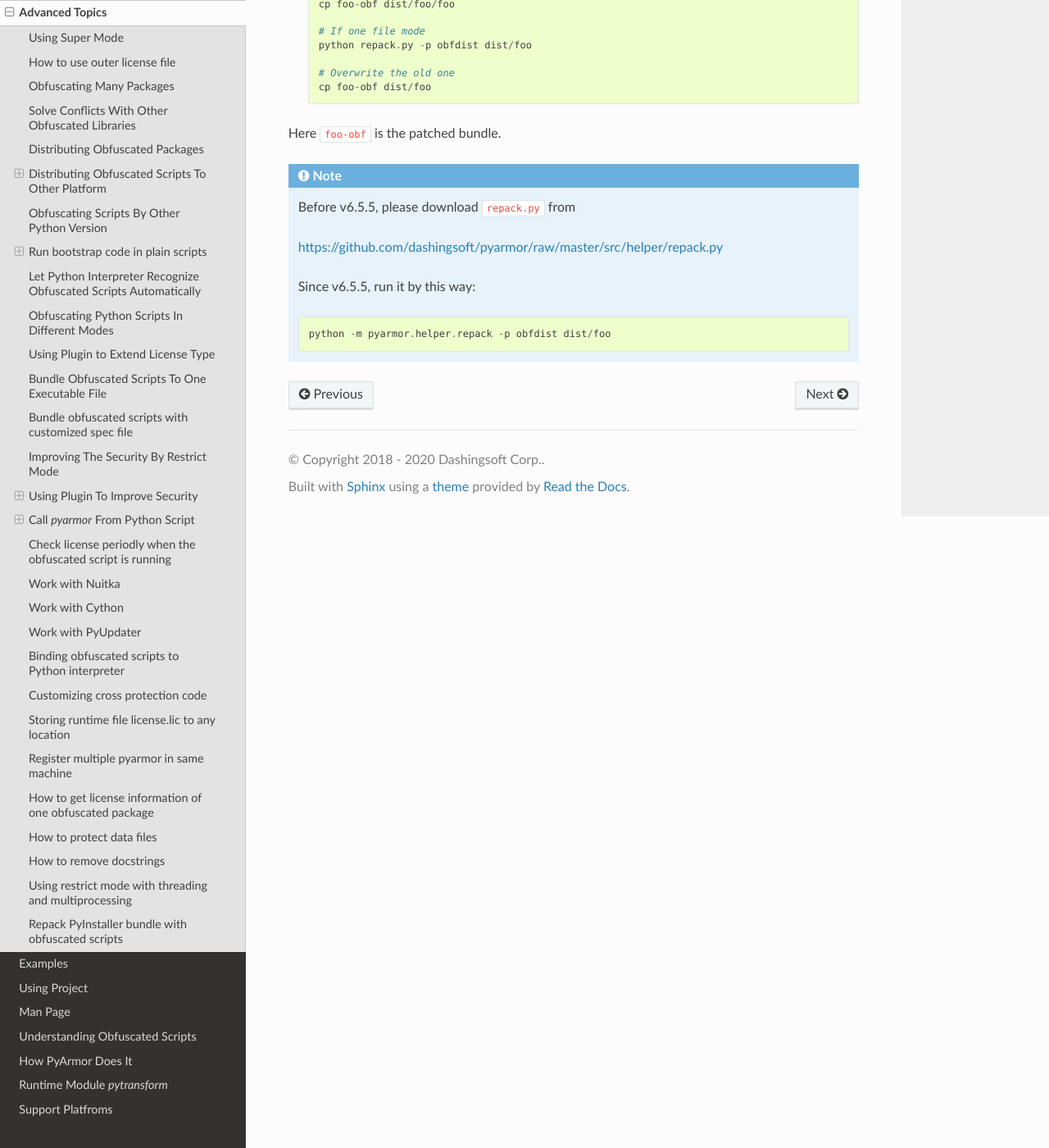
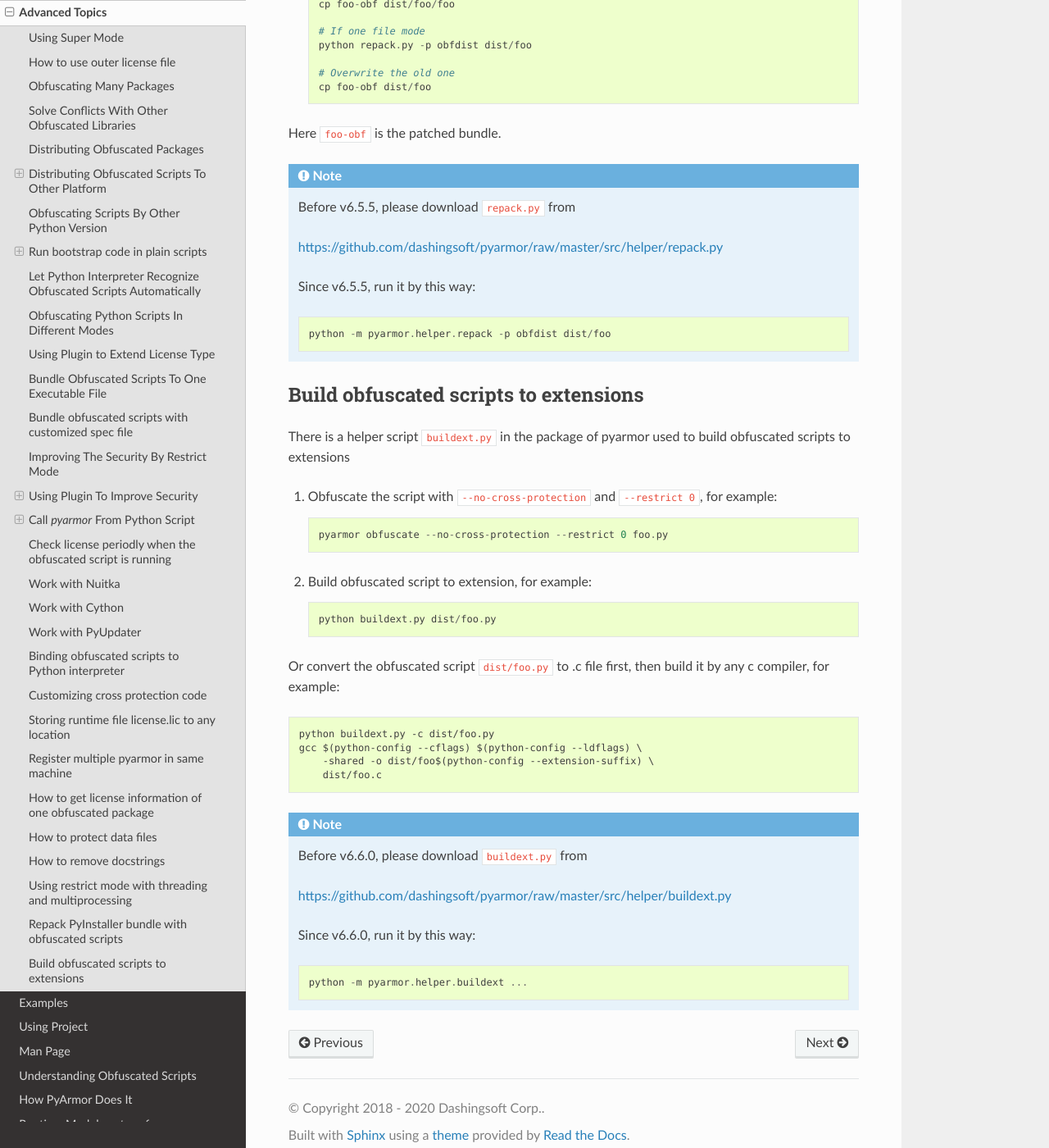
Before and after one commit to dashingsoft/pyarmor, a Sphinx documentation site: the page built from docs/advanced.rst, in a window 1280 px wide and 1400 px high, scrolled down 30228 px. Shown: the whole window at 82% size. Built offline with Sphinx 7.4.7 and the Read the Docs theme 2.0.0, drawn with Linux system fonts in a browser that asks for light colours.

Commit message:
Document usage of buildext

```diff
--- a/docs/advanced.rst
+++ b/docs/advanced.rst
@@ -1491,4 +1491,40 @@ Here ``foo-obf`` is the patched bundle.
 
         python -m pyarmor.helper.repack -p obfdist dist/foo
 
+
+.. _build obfuscated scripts to extensions:
+
+Build obfuscated scripts to extensions
+--------------------------------------
+
+There is a helper script ``buildext.py`` in the package of pyarmor used to build
+obfuscated scripts to extensions
+
+1. Obfuscate the script with ``--no-cross-protection`` and ``--restrict 0``, for
+   example::
+
+    pyarmor obfuscate --no-cross-protection --restrict 0 foo.py
+
+2. Build obfuscated script to extension, for example::
+
+    python buildext.py dist/foo.py
+
+Or convert the obfuscated script ``dist/foo.py`` to .c file first, then
+build it by any c compiler, for example::
+
+    python buildext.py -c dist/foo.py
+    gcc $(python-config --cflags) $(python-config --ldflags) \
+        -shared -o dist/foo$(python-config --extension-suffix) \
+        dist/foo.c
+
+.. note::
+
+    Before v6.6.0, please download ``buildext.py`` from
+
+    https://github.com/dashingsoft/pyarmor/raw/master/src/helper/buildext.py
+
+    Since v6.6.0, run it by this way::
+
+        python -m pyarmor.helper.buildext ...
+
 .. include:: _common_definitions.txt
```
